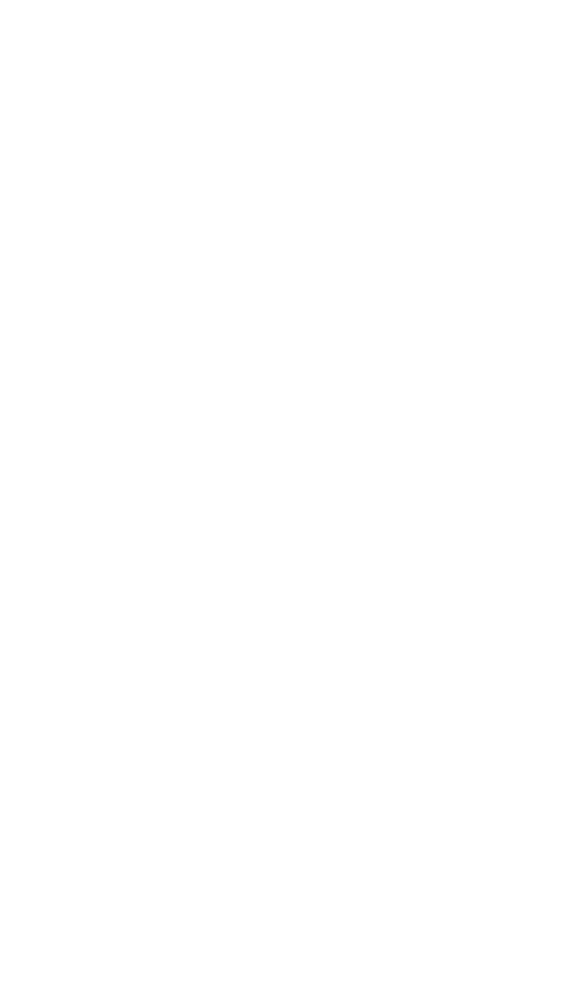
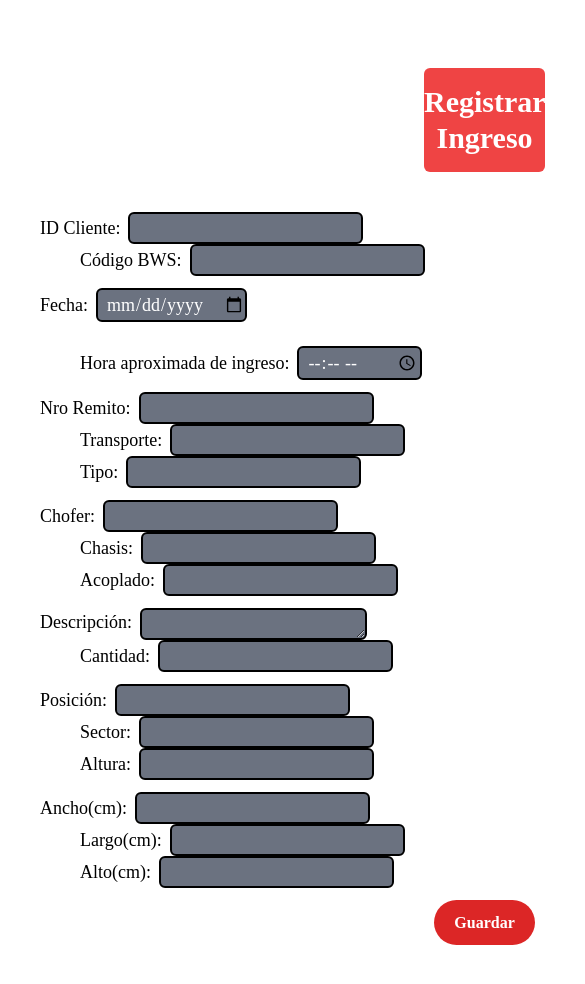
Before and after one commit to PabloSuarezLapalma/react-habProf, a React (Vite) app: page / in a window 390 px wide. Shown: the top 984 px of the page, 585 px wide, since content can reach past the window. Before the commit the page ends 844 px from the top, so only its background shows below. Built offline with nearby package versions, Linux system fonts and the light colour scheme.

Commit message:
WIP-Responsive

```diff
--- a/src/App.jsx
+++ b/src/App.jsx
@@ -9,7 +9,7 @@ function App() {
   "use strict";
   return (
     <>
-      <Matrix/>
+      <Form/>
     </>
   )
 }
--- a/src/components/Form.jsx
+++ b/src/components/Form.jsx
@@ -27,128 +27,128 @@ const Form = () => {
 
     return (
         <>
-        <div className="bg-white pt-4 pb-4 pl-2 pr-2 color-black rounded-md text-black sm:w-1/5 md:w-fit lg:w-fit">
-            <div className="bg-red-500 ml-96 mr-96 rounded-md">
-             <h1 className="text-3xl font-bold mt-5 text-center mb-10 pt-4 pb-4  text-white">Registrar Ingreso</h1>
-         </div>
+        <div className="bg-white pt-4 pb-4 pl-2 pr-2 color-black rounded-md text-black sm:w-fit md:w-fit lg:w-fit">
+            <div className="bg-red-500 ml-96 mr-96 rounded-md sm:w-1/4  ">
+             <h1 className="text-3xl sm:text-xl md:text-2xl lg:text-4xl  font-bold mt-5 text-center mb-10 pt-4 pb-4  text-white ">Registrar Ingreso</h1>
+            </div>
         <form onSubmit={handleSubmit} >
             <div className='flex flex-wrap'>
-                <div className='w-full sm:w-auto'>
-                    <label className='left-0 text-lg'>
+                <div className='w-full sm:w-auto text-left'>
+                    <label className='left-0 text-lg sm:text-base md:text-lg lg:text-3xl '>
                         ID Cliente:
                         <input type="text" className='ml-2 rounded-md pl-2 bg-gray-500 text-white border-2 border-black' value={idCliente} onChange={(e) => setIDCliente(e.target.value)}  />
                     </label>
                 </div>
-                <div className='w-full sm:w-auto'>
-                    <label className='ml-10 text-lg'>
+                <div className='w-full sm:w-auto text-left'>
+                    <label className='ml-10 text-lg sm:text-base md:text-lg lg:text-3xl '>
                         Código BWS:
                         <input type="text" className='ml-2 rounded-md pl-2 bg-gray-500 text-white border-2 border-black' value={codigoBWS} onChange={(e) => setCodigoBWS(e.target.value)}  />
                     </label>
                 </div>
             </div>
-            <div className='flex flex-wrap'>
+            <div className='flex flex-wrap text-left'>
                 <div className='mb-3 mt-3 w-full sm:w-auto'>
-                    <label className='text-lg'>
+                    <label className='text-lg sm:text-base md:text-lg lg:text-3xl '>
                         Fecha:
                         <input type="date" className='ml-2 rounded-md pl-2 bg-gray-500 text-white border-2 border-black' value={fecha} onChange={(e) => setFecha(e.target.value)} />
                     </label>
                 </div>
-                <div className='mb-3 mt-3 w-full sm:w-auto'>
-                    <label className='ml-10 text-lg'>
+                <div className='mb-3 mt-3 w-full sm:w-auto text-left'>
+                    <label className='ml-10 text-lg sm:text-base md:text-lg lg:text-3xl '>
                         Hora aproximada de ingreso:
                         <input type="time" className='ml-2 rounded-md pl-2 bg-gray-500 text-white border-2 border-black' value={hora} onChange={(e) => setHora(e.target.value)} />
                     </label>
                 </div>
             </div>
             <div className='flex flex-wrap'>
-                <div className=' w-full sm:w-auto'>
-                    <label className='text-lg'>
+                <div className=' w-full sm:w-auto text-left'>
+                    <label className='text-lg sm:text-base md:text-lg lg:text-3xl '>
                         Nro Remito:
                         <input type="number" className='ml-2 rounded-md pl-2 bg-gray-500 text-white border-2 border-black' value={nroRemito} onChange={(e) => setNroRemito(e.target.value)} />
                     </label>
                 </div>
-                <div className='w-full  sm:w-auto'>
-                    <label className='ml-10 text-lg'>
+                <div className='w-full  sm:w-auto text-left'>
+                    <label className='ml-10 text-lg sm:text-base md:text-lg lg:text-3xl  '>
                         Transporte:
                         <input type="text" className='ml-2 rounded-md pl-2 bg-gray-500 text-white border-2 border-black' value={transporte} onChange={(e) => setTransporte(e.target.value)} />
                     </label>
                 </div>
-                <div className='w-full  sm:w-auto'>
-                    <label className='ml-10 text-lg'>
+                <div className='w-full  sm:w-auto text-left' >
+                    <label className='ml-10 text-lg sm:text-base md:text-lg lg:text-3xl '>
                         Tipo:
                         <input type="text" className='ml-2 rounded-md pl-2 bg-gray-500 text-white border-2 border-black' value={tipoTransporte} onChange={(e) => setTipoTransporte(e.target.value)} />
                     </label>
                 </div>
             </div>
             <div className='mb-3 mt-3 flex flex-wrap'>
-                <div className=' w-full  sm:w-auto'>
-                    <label className='text-lg'>
+                <div className=' w-full  sm:w-auto text-left'>
+                    <label className='text-lg sm:text-base md:text-lg lg:text-3xl '>
                         Chofer:
                         <input type="text" className='ml-2 rounded-md pl-2 bg-gray-500 text-white border-2 border-black' value={chofer} onChange={(e) => setChofer(e.target.value)} />
                     </label>
                 </div>
-                <div className='w-full  sm:w-auto'>
-                    <label className='ml-10 text-lg'>
+                <div className='w-full  sm:w-auto text-left'>
+                    <label className='ml-10 text-lg sm:text-base md:text-lg lg:text-3xl '>
                         Chasis:
                         <input type="text" className='ml-2 rounded-md pl-2 bg-gray-500 text-white border-2 border-black' value={chasis} onChange={(e) => setChasis(e.target.value)} />
                     </label>
                 </div>
-                <div className='w-full  sm:w-auto'>
-                    <label className='ml-10 text-lg'>
+                <div className='w-full  sm:w-auto text-left'>
+                    <label className='ml-10 text-lg sm:text-base md:text-lg lg:text-3xl '>
                         Acoplado:
                         <input type="text" className='ml-2 rounded-md pl-2 bg-gray-500 text-white border-2 border-black' value={acoplado} onChange={(e) => setAcoplado(e.target.value)} />
                     </label>
                 </div>
             </div>
             <div className='mb-3 mt-3 flex flex-wrap'>
-                <div className='w-full sm:w-auto'>
-                    <label className='text-lg'>
+                <div className='w-full sm:w-auto text-left'>
+                    <label className='text-lg sm:text-base md:text-lg lg:text-3xl '>
                         Descripción:
                         <textarea type="text" className='ml-2 rounded-md pl-2  h-8 align-middle bg-gray-500 text-white border-2 border-black' value={descripcion} onChange={(e) => setDescripcion(e.target.value)} />
                     </label>
                 </div>
-                <div className='w-full  sm:w-auto'>
-                    <label className='ml-10 text-lg'>
+                <div className='w-full  sm:w-auto text-left'>
+                    <label className='ml-10 text-lg sm:text-base md:text-lg lg:text-3xl '>
                         Cantidad:
                         <input type="number" className='ml-2 rounded-md pl-2 bg-gray-500 text-white border-2 border-black'  value={cantidad} onChange={(e) => setCantidad(e.target.value)} />
                     </label>
                 </div>
             </div>
             <div className='mb-3 mt-3 flex flex-wrap'>
-                <div className='w-full  sm:w-auto'>
-                    <label className='text-lg'>
+                <div className='w-full  sm:w-auto text-left'>
+                    <label className='text-lg sm:text-base md:text-lg lg:text-3xl '>
                         Posición:
                         <input type="text" className='ml-2 rounded-md pl-2 bg-gray-500 text-white border-2 border-black' pattern="[A-Za-z]" maxLength={1} value={posicion} onChange={(e) => setPosicion(e.target.value.toUpperCase())} />
                     </label>
                 </div>
-                <div className='w-full  sm:w-auto'>
-                    <label className='ml-10 text-lg'>
+                <div className='w-full  sm:w-auto text-left'>
+                    <label className='ml-10 text-lg sm:text-base md:text-lg lg:text-3xl '>
                         Sector:
                         <input type="text" className='ml-2 rounded-md pl-2 bg-gray-500 text-white border-2 border-black' pattern="[A-Za-z]" maxLength={1} value={sector} onChange={(e) => setSector(e.target.value.toUpperCase())} />
                     </label>
                 </div>
-                <div className='w-full  sm:w-auto'>
-                    <label className='ml-10 text-lg'>
+                <div className='w-full  sm:w-auto text-left'>
+                    <label className='ml-10 text-lg sm:text-base md:text-lg lg:text-3xl '>
                         Altura:
                         <input type="number" className='ml-2 rounded-md pl-2 bg-gray-500 text-white border-2 border-black' value={altura} onChange={(e) => setAltura(e.target.value)} />
                     </label>
                 </div>
             </div>
             <div className='mb-3 mt-3 flex flex-wrap'>
-                <div className='w-full  sm:w-auto'>
-                    <label className='text-lg'>
+                <div className='w-full  sm:w-auto text-left'>
+                    <label className='text-lg sm:text-base md:text-lg lg:text-3xl '>
                         Ancho(cm):
                         <input type="text" className='ml-2 rounded-md pl-2 bg-gray-500 text-white border-2 border-black' value={ancho} onChange={(e) => setAncho(e.target.value)} />
                     </label>
                 </div>
-                <div className='w-full  sm:w-auto'>
-                    <label className='ml-10 text-lg'>
+                <div className='w-full  sm:w-auto text-left'>
+                    <label className='ml-10 text-lg sm:text-base md:text-lg lg:text-3xl '>
                         Largo(cm):
                         <input type="text" className='ml-2 rounded-md pl-2 bg-gray-500 text-white border-2 border-black' value={largo} onChange={(e) => setLargo(e.target.value)} />
                     </label>
                 </div>
-                <div className='w-full  sm:w-auto'>
-                    <label className='ml-10 text-lg'>
+                <div className='w-full  sm:w-auto text-left'>
+                    <label className='ml-10 text-lg sm:text-base md:text-lg lg:text-3xl '>
                         Alto(cm):
                         <input type="text" className='ml-2 rounded-md pl-2 bg-gray-500 text-white border-2 border-black' value={alto} onChange={(e) => setAlto(e.target.value)} />
                     </label>
```
